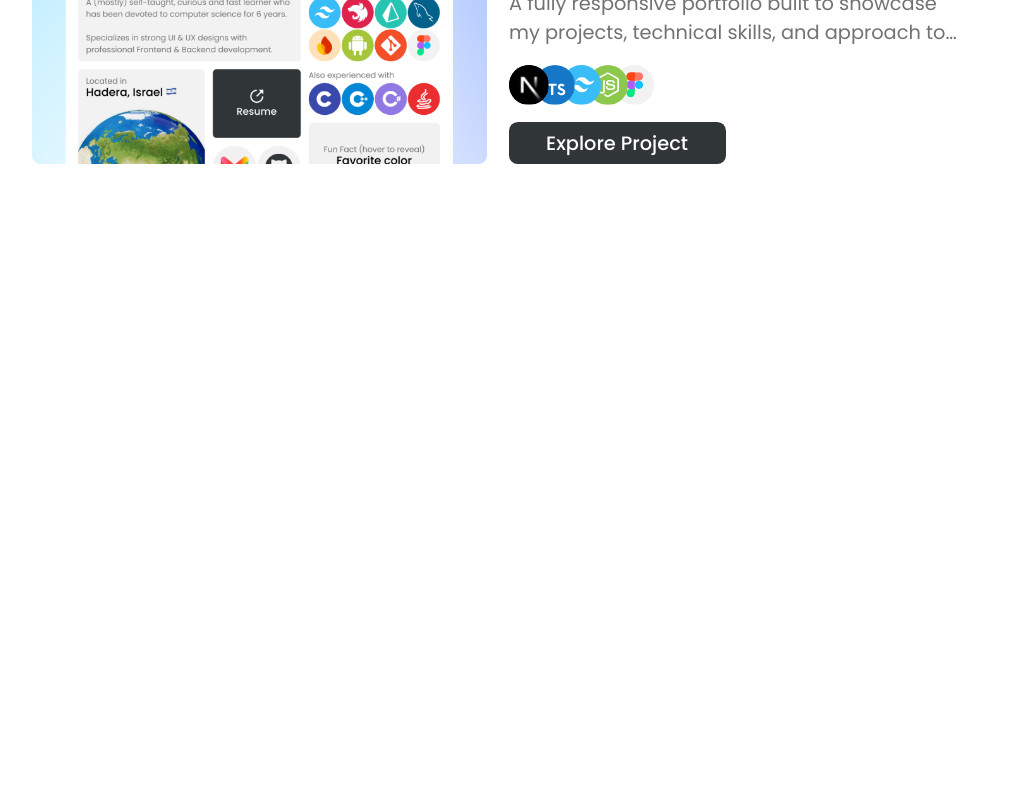
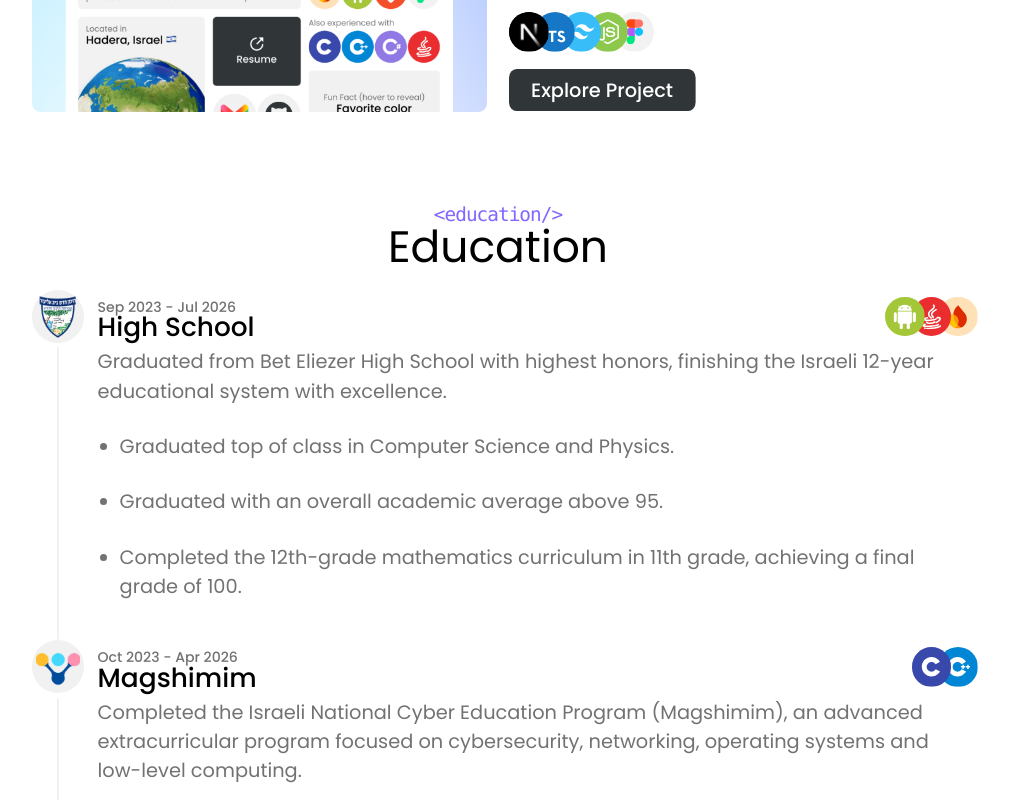
Before and after one commit to IdanHaviv4/portfolio, a Next.js app in the folder client/: page / in a window 1280 px wide. Shown: the part 1800-2600 px from the top of the page, without its empty margins (142-1151 px from the left). Before the commit the page ends 1964 px from the top, so only its background shows below. Built offline with nearby package versions, Linux system fonts and the light colour scheme.

Commit message:
creating education section

```diff
--- /dev/null
+++ b/client/app/(home)/_sections/education/education.tsx
@@ -0,0 +1,19 @@
+import Title from "@/components/title";
+import { education } from "@/constants";
+import Institute from "./institute";
+
+const Education = () => {
+  return (
+    <div className="w-full flex flex-col gap-6 items-center">
+      <Title label={"Education"} tag={"education"} orientation="center" />
+
+      <div className="w-full flex flex-col items-start">
+        {education.map((institute, idx) => (
+          <Institute key={idx} {...institute} idx={idx} />
+        ))}
+      </div>
+    </div>
+  );
+};
+
+export default Education;
--- /dev/null
+++ b/client/app/(home)/_sections/education/index.ts
@@ -0,0 +1,3 @@
+export { default as Institute } from "./institute";
+
+export { default as Education } from "./education";
--- /dev/null
+++ b/client/app/(home)/_sections/education/institute.tsx
@@ -0,0 +1,56 @@
+import Skills from "@/components/skills";
+import { education } from "@/constants";
+
+const Institute = ({
+  idx,
+  name,
+  timestamps: { from, to },
+  description,
+  skills,
+  bulletpoints,
+}: (typeof education)[0] & { idx: number }) => {
+  return (
+    <div className="w-full flex flex-col items-start gap-1">
+      <div className="shrink-0 w-full flex justify-between items-center">
+        <div className="flex items-center gap-3">
+          <div className="w-12 aspect-square rounded-full bg-section p-1">
+            <img
+              src={`/assets/education/${idx + 1}.png`}
+              className="w-full h-full object-contain"
+              alt={`institution-${idx + 1}`}
+            />
+          </div>
+
+          <div className="flex flex-col items-start">
+            <p className="text-[0.8rem]! font-medium!">
+              {from} - {to}
+            </p>
+            <h2>{name}</h2>
+          </div>
+        </div>
+
+        <div className="flex items-center gap-3">
+          <Skills skills={skills} />
+        </div>
+      </div>
+
+      <div className="w-full flex gap-3">
+        <div className="shrink-0 w-12 flex justify-center items-center">
+          <div className="w-0.5 h-full bg-section rounded-full"></div>
+        </div>
+
+        <div className="grow w-full pb-9 flex flex-col gap-6">
+          <p>{description}</p>
+
+          <ul className="ml-5 list-disc *:text-text-secondary! flex flex-col gap-[inherit]">
+            {bulletpoints.map((point, idx) => (
+              <li key={idx}>{point}</li>
+            ))}
+          </ul>
+        </div>
+      </div>
+    </div>
+  );
+};
+
+export default Institute;
--- a/client/app/(home)/_sections/index.ts
+++ b/client/app/(home)/_sections/index.ts
@@ -1,2 +1,3 @@
 export { Hero as HeroSection } from "./hero";
 export { Projects as ProjectsSection } from "./projects";
+export { Education as EducationSection } from "./education";
--- a/client/app/(home)/_sections/projects/project.tsx
+++ b/client/app/(home)/_sections/projects/project.tsx
@@ -1,14 +1,15 @@
 "use client";
 
 import { ArrowTopRightIcon } from "@/components/icons";
-import { projects, skills } from "@/constants";
+import Skills from "@/components/skills";
+import { projects } from "@/constants";
 import { useCallback, useEffect, useRef } from "react";
 
 const Project = ({
   idx,
   title,
   description,
-  ...project
+  skills,
 }: (typeof projects)[0] & { idx: number }) => {
   const btn_ref = useRef<HTMLButtonElement>(null);
   const img_ref = useRef<HTMLImageElement>(null);
@@ -18,10 +19,10 @@
 
     img_ref.current.style.scale = is_hovering ? "1.05" : "1";
 
-    const btn_label = btn_ref.current.querySelector("span")!;
+    const btn_bg = btn_ref.current.querySelector("div")!;
     const btn_arrow_icon = btn_ref.current.querySelector("svg")!;
 
-    btn_label.style.transform = `translateX(${is_hovering ? "0%" : `${(btn_arrow_icon.clientWidth + 8) / 2}px`})`;
+    btn_bg.style.scale = is_hovering ? "1" : "0.86 1";
     btn_arrow_icon.style.transform = `translateY(${is_hovering ? 0 : 150}%)`;
   }, []);
 
@@ -50,30 +51,15 @@
           <p className="w-full line-clamp-2">{description}</p>
         </div>
 
-        <div className="flex">
-          {project.skills.map((skill, idx) => {
-            const Icon = skills[skill];
-
-            return (
-              <div
-                className="w-6 h-9"
-                key={skill}
-                style={{
-                  zIndex: project.skills.length - idx,
-                }}
-              >
-                <Icon className="h-full aspect-square rounded-full" />
-              </div>
-            );
-          })}
-        </div>
+        <Skills skills={skills} />
 
         <button
-          className="bg-secondary rounded-lg px-5 py-1.5 cursor-pointer flex items-center gap-2 overflow-hidden transition duration-200 ease-out"
+          className="relative px-5 py-1.5 cursor-pointer flex items-center gap-2 overflow-hidden transition duration-200 ease-out"
           ref={btn_ref}
           onMouseEnter={() => updateComponents(true)}
           onMouseLeave={() => updateComponents(false)}
         >
+          <div className="absolute top-0 left-0 bg-secondary rounded-lg w-full h-full origin-left -z-10 transition duration-200 ease-out"></div>
           <span className="text-white! font-medium! transition duration-200 ease-out">
             Explore Project
           </span>
--- a/client/app/(home)/_sections/projects/projects.tsx
+++ b/client/app/(home)/_sections/projects/projects.tsx
@@ -1,11 +1,10 @@
-import { ArrowTopRightIcon } from "@/components/icons";
 import Title from "@/components/title";
-import { projects, skills } from "@/constants";
+import { projects } from "@/constants";
 import Project from "./project";
 
 const Projects = () => {
   return (
-    <div className="w-full flex flex-col items-start gap-10">
+    <div className="w-full flex flex-col items-start gap-6">
       <Title label={"My Work"} tag={"projects"} />
 
       {projects.map((project, idx) => (
--- a/client/app/(home)/page.tsx
+++ b/client/app/(home)/page.tsx
@@ -1,4 +1,4 @@
-import { HeroSection, ProjectsSection } from "./_sections";
+import { EducationSection, HeroSection, ProjectsSection } from "./_sections";
 
 export default function Home() {
   return (
@@ -6,6 +6,8 @@
       <HeroSection />
 
       <ProjectsSection />
+
+      <EducationSection />
     </div>
   );
 }
--- /dev/null
+++ b/client/components/skills/index.tsx
@@ -0,0 +1,25 @@
+import { skills as skills_data } from "@/constants";
+
+const Skills = ({ skills }: { skills: (keyof typeof skills_data)[] }) => {
+  return (
+    <div className="flex">
+      {skills.map((skill, idx) => {
+        const Icon = skills_data[skill];
+
+        return (
+          <div
+            className="w-6 h-9"
+            key={skill}
+            style={{
+              zIndex: skills.length - idx,
+            }}
+          >
+            <Icon className="h-full aspect-square rounded-full" />
+          </div>
+        );
+      })}
+    </div>
+  );
+};
+
+export default Skills;
--- a/client/components/title/index.tsx
+++ b/client/components/title/index.tsx
@@ -1,8 +1,21 @@
 import React from "react";
 
-const Title = ({ label, tag }: { label: string; tag: string }) => {
+const Title = ({
+  label,
+  tag,
+  orientation = "left",
+}: {
+  label: string;
+  tag: string;
+  orientation?: "left" | "center";
+}) => {
   return (
-    <div className="flex flex-col">
+    <div
+      className="flex flex-col"
+      style={{
+        alignItems: orientation == "left" ? "start" : "center",
+      }}
+    >
       <span className="text-accent! font-mono tracking-tighter">{`<${tag}/>`}</span>
       <h1>{label}</h1>
     </div>
--- /dev/null
+++ b/client/constants/education.json
@@ -0,0 +1,43 @@
+[
+  {
+    "name": "High School",
+    "timestamps": {
+      "from": "Sep 2023",
+      "to": "Jul 2026"
+    },
+    "description": "Graduated from Bet Eliezer High School with highest honors, finishing the Israeli 12-year educational system with excellence.",
+    "bulletpoints": [
+      "Graduated top of class in Computer Science and Physics.",
+      "Graduated with an overall academic average above 95.",
+      "Completed the 12th-grade mathematics curriculum in 11th grade, achieving a final grade of 100."
+    ],
+    "skills": ["android", "java", "firebase"]
+  },
+  {
+    "name": "Magshimim",
+    "timestamps": {
+      "from": "Oct 2023",
+      "to": "Apr 2026"
+    },
+    "description": "Completed the Israeli National Cyber Education Program (Magshimim), an advanced extracurricular program focused on cybersecurity, networking, operating systems and low-level computing.",
+    "bulletpoints": [
+      "Participated in the Magshimim+ program, an advanced track for outstanding students, which included an internship program at Rafael.",
+      "Volunteered in the Big Brother mentoring program, guiding younger students throughout their learning journey and assisting instructors during lessons.",
+      "Competed in the national Magshimim \"Much\" competition, reaching the finals as part of one of the program's top-performing teams."
+    ],
+    "skills": ["c", "cpp"]
+  },
+  {
+    "name": "Rafael",
+    "timestamps": {
+      "from": "Nov 2025",
+      "to": "Dec 2025"
+    },
+    "description": "Completed Rafael's Software Engineering & Cybersecurity Internship Program, a training experience led by Rafael engineers.",
+    "bulletpoints": [
+      "Attended professional training sessions covering Web Security, AI & LLM Security, Backdoors, and Modern Cyber Threats.",
+      "Finished as part of the winning team in the program's final cybersecurity competition."
+    ],
+    "skills": []
+  }
+]
--- a/client/constants/index.ts
+++ b/client/constants/index.ts
@@ -21,6 +21,7 @@
   TypescriptIcon,
 } from "@/components/icons";
 import projects_json from "./projects.json" with { type: "json" };
+import education_json from "./education.json" with { type: "json" };
 
 export const skills = {
   android: AndroidIcon,
@@ -54,3 +55,23 @@
   description: string;
   skills: (keyof typeof skills)[];
 }[];
+
+export const education = education_json satisfies {
+  name: string;
+  description: string;
+  timestamps: {
+    from: string;
+    to: string;
+  };
+  bulletpoints: string[];
+  skills: string[];
+}[] as {
+  name: string;
+  description: string;
+  timestamps: {
+    from: string;
+    to: string;
+  };
+  bulletpoints: string[];
+  skills: (keyof typeof skills)[];
+}[];
```
